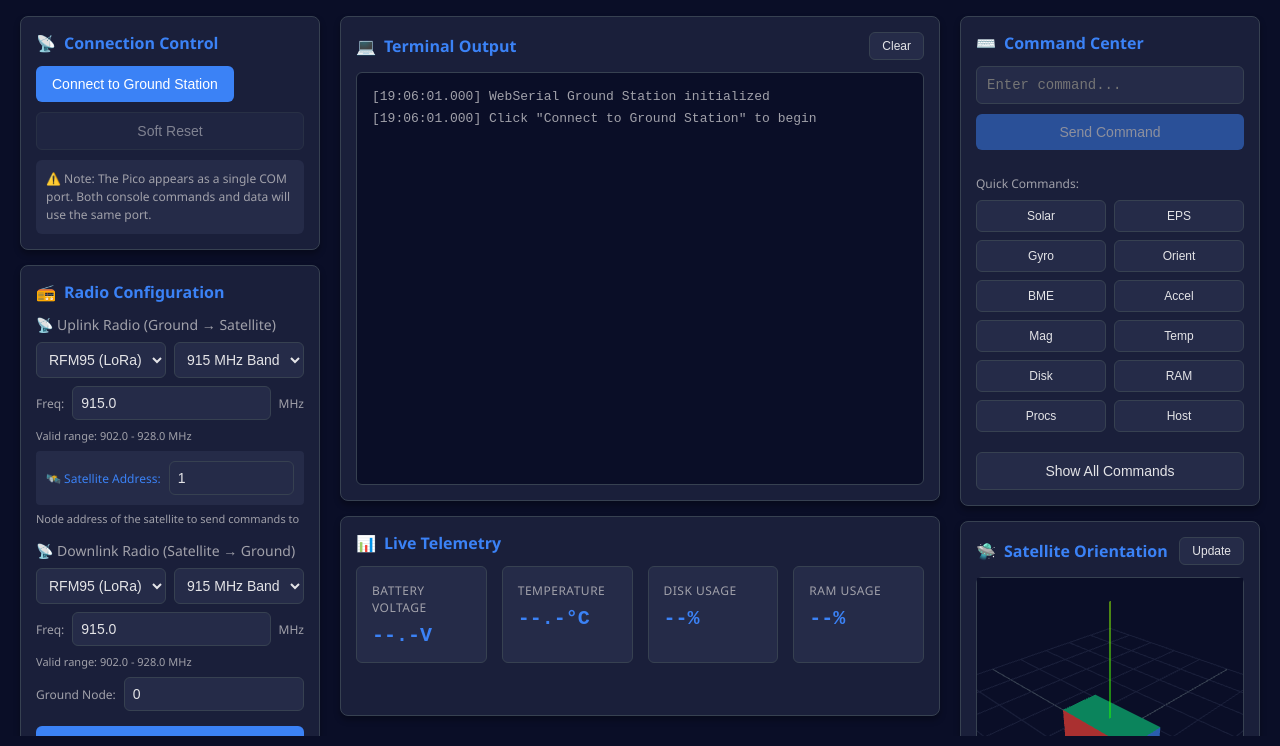
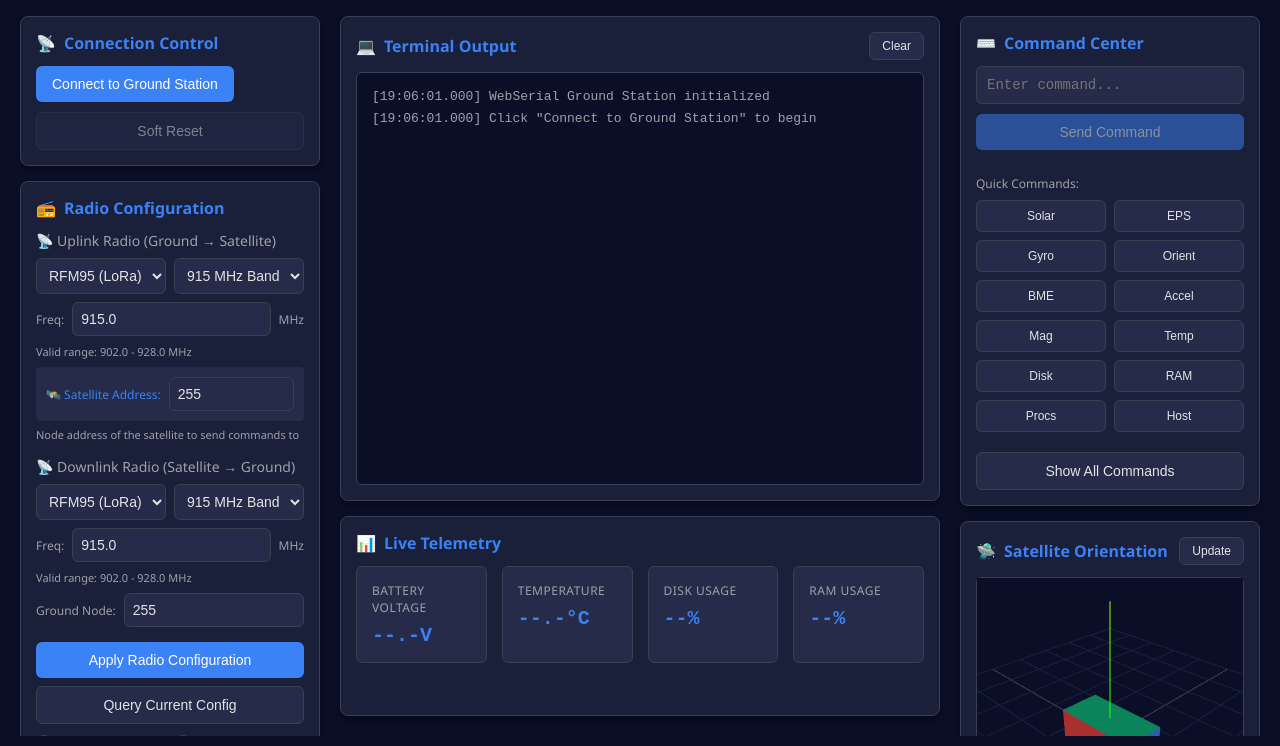
Before and after one commit to roobixx/TEMPST-GS, a plain HTML site: page index.html in a window 1280 px wide. Shown: the part 54-800 px from the top of the page. Drawn offline with nearby package versions, Linux system fonts and the light colour scheme; animation ran at ten frames a second.

Commit message:
Update index.html

```diff
--- a/index.html
+++ b/index.html
@@ -3,7 +3,7 @@
 <head>
     <meta charset="UTF-8">
     <meta name="viewport" content="width=device-width, initial-scale=1.0">
-    <title>CubeSat Ground Station - WebSerial Interface</title>
+    <title>TEMPEST - WebSerial Interface</title>
     <script src="https://cdnjs.cloudflare.com/ajax/libs/three.js/r128/three.min.js"></script>
     <style>
         :root {
@@ -524,7 +524,7 @@
         <!-- Header -->
         <div class="header">
             <div class="header-title">
-                <span>🛰️</span> CubeSat Ground Station
+                <span>🛰️</span> TEMPEST Ground Station
             </div>
             <div class="header-status">
                 <div class="connection-status">
@@ -551,9 +551,6 @@
                 <button class="btn btn-secondary" id="resetBtn" onclick="softReset()" disabled style="width: 100%;">
                     Soft Reset
                 </button>
-                <div class="help-text" style="margin-top: 10px;">
-                    ⚠️ Note: The Pico appears as a single COM port. Both console commands and data will use the same port.
-                </div>
             </div>
 
             <!-- Radio Configuration -->
@@ -591,7 +588,7 @@
                     <div style="display: grid; grid-template-columns: auto 1fr; gap: 8px; align-items: center; padding: 10px; background: var(--bg-tertiary); border-radius: 4px;">
                         <label style="font-size: 12px; color: var(--accent-primary);">🛰️ Satellite Address:</label>
                         <input type="number" class="settings-input" id="satelliteAddress"
-                               min="0" max="255" value="1" style="padding: 8px;"
+                               min="0" max="255" value="255" style="padding: 8px;"
                                placeholder="0-255 (Destination satellite node)">
                     </div>
                     <div style="font-size: 11px; color: var(--text-secondary); margin-top: 6px;">
@@ -628,7 +625,7 @@
                     <div style="display: grid; grid-template-columns: auto 1fr; gap: 8px; align-items: center;">
                         <label style="font-size: 12px; color: var(--text-secondary);">Ground Node:</label>
                         <input type="number" class="settings-input" id="downlinkNode"
-                               min="0" max="255" value="0" style="padding: 8px;"
+                               min="0" max="255" value="255" style="padding: 8px;"
                                placeholder="0-255 (Ground station node)">
                     </div>
                 </div>
```
